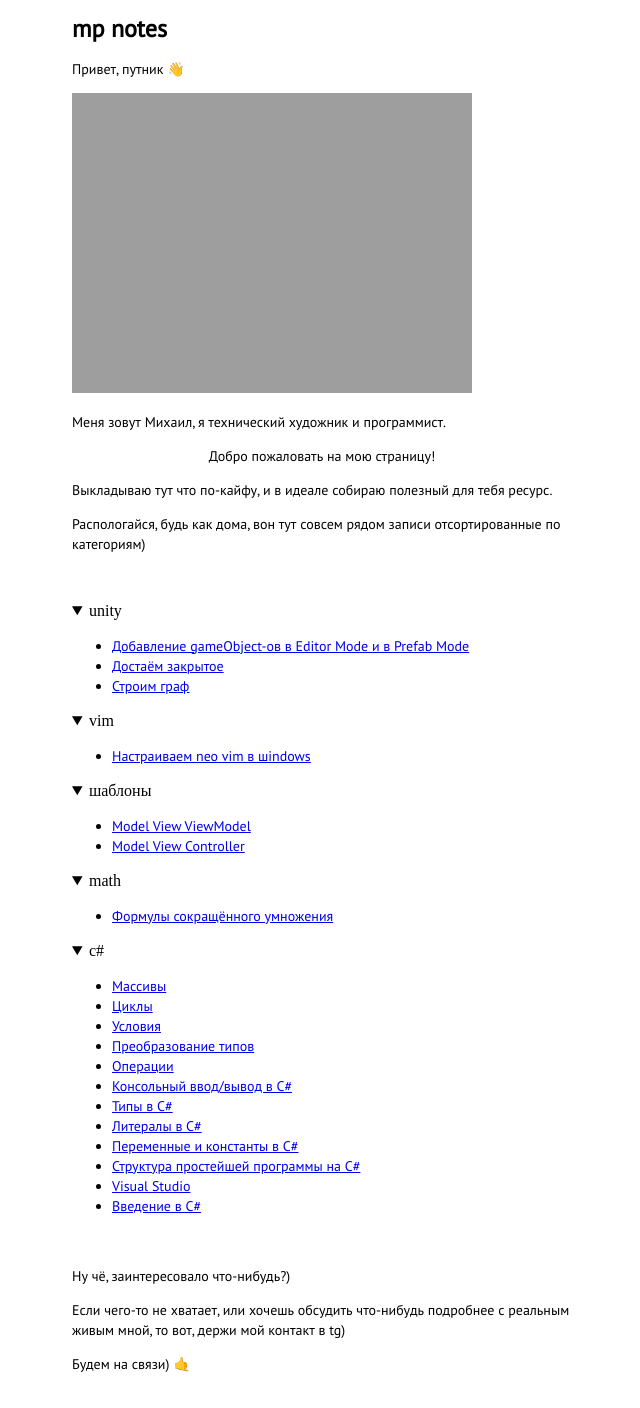
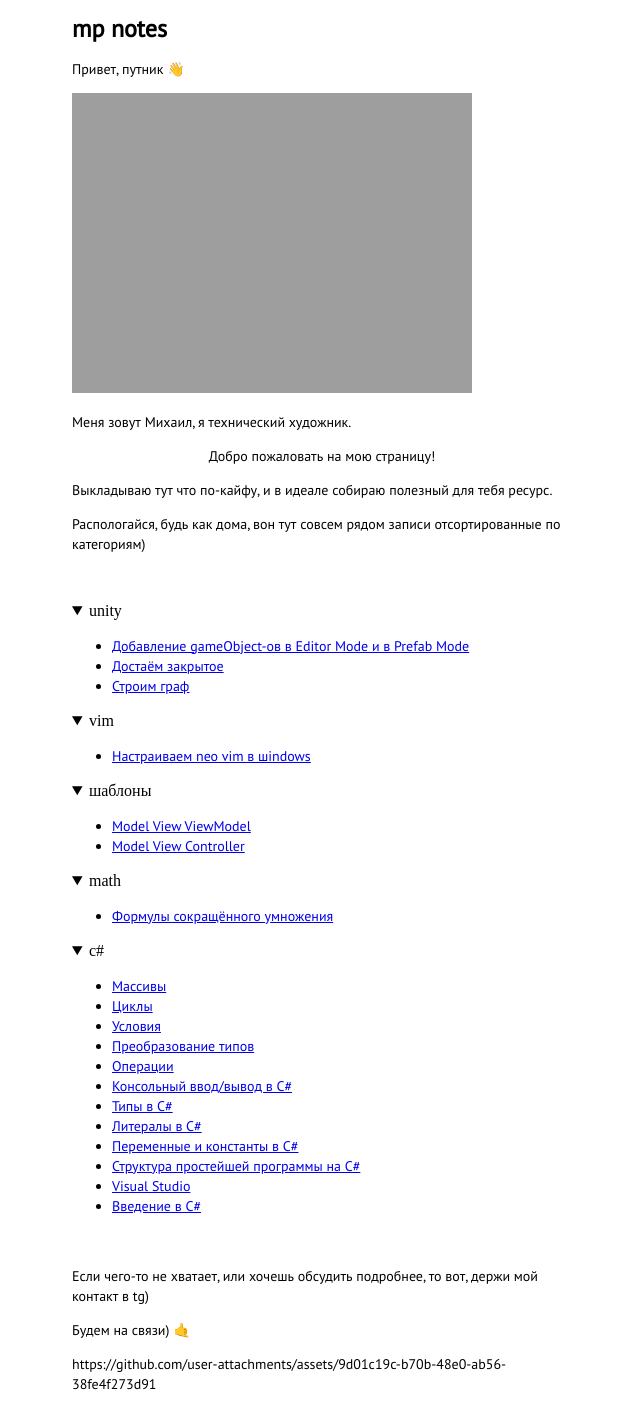
Before and after one commit to dOvObu/dOvObu.github.io, a Jekyll site: the page built from index.md, in a window 1280 px wide. Shown: the whole page, without its empty margins (318-958 px from the left). Built offline with Jekyll 4.4.1, drawn with Linux system fonts in a browser that asks for light colours; nearby versions of some CDN libraries.

Commit message:
Update index.md

```diff
--- a/index.md
+++ b/index.md
@@ -11,7 +11,7 @@ mainPage: true
 
 ![hello and wellcome](https://dovobu.github.io/ava.jpg)
 
-Меня зовут Михаил, я технический художник и программист.
+Меня зовут Михаил, я технический художник.
 
 <p style="text-align:center"><i>Добро пожаловать на мою страницу!</i></p>
 
@@ -33,8 +33,10 @@ mainPage: true
 {% endfor %}
 <br>
 
-Ну чё, заинтересовало что-нибудь?)
 
-Если чего-то не хватает, или хочешь обсудить что-нибудь подробнее с реальным живым мной, то вот, <a href="https://t.me/d0c_0b_p">держи мой контакт в tg)</a>
+Если чего-то не хватает, или хочешь обсудить подробнее, то вот, <a href="https://t.me/d0c_0b_p">держи мой контакт в tg)</a>
 
 Будем на связи) 🤙
+
+
+https://github.com/user-attachments/assets/9d01c19c-b70b-48e0-ab56-38fe4f273d91
```
